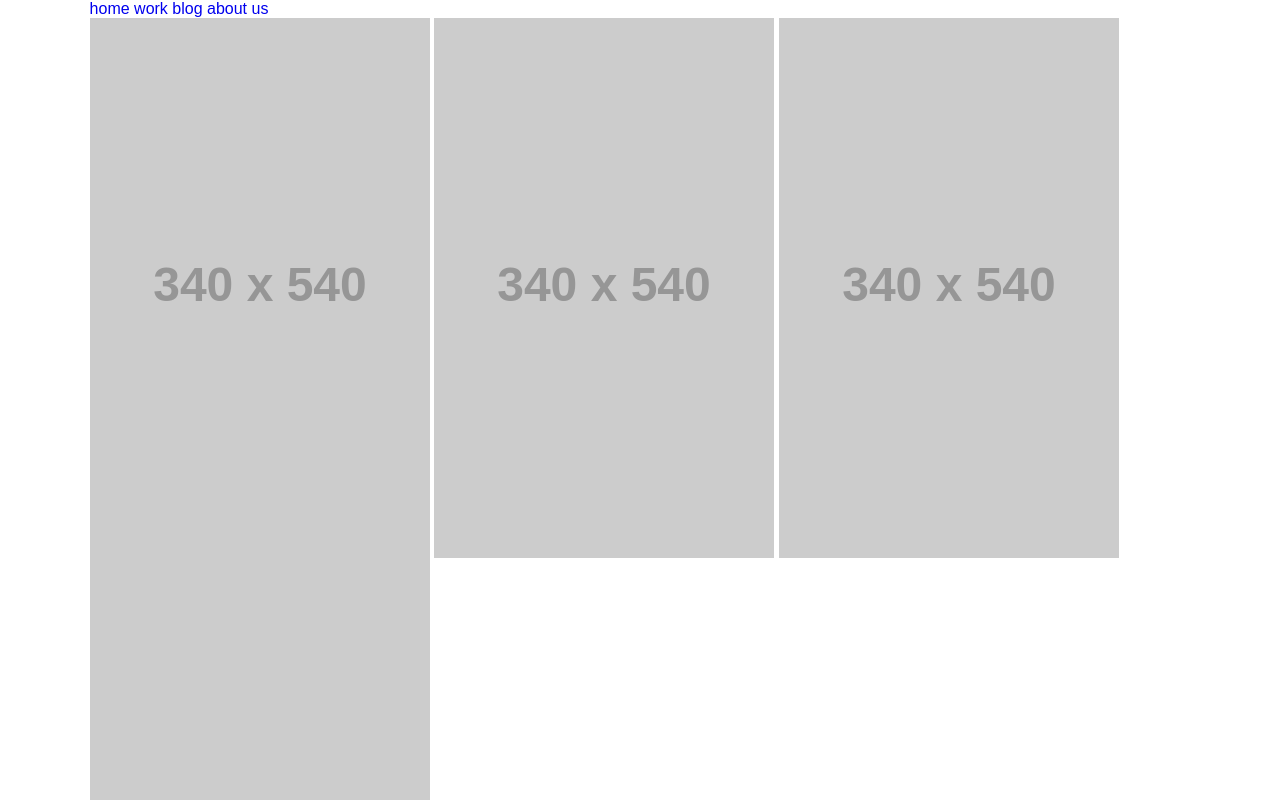
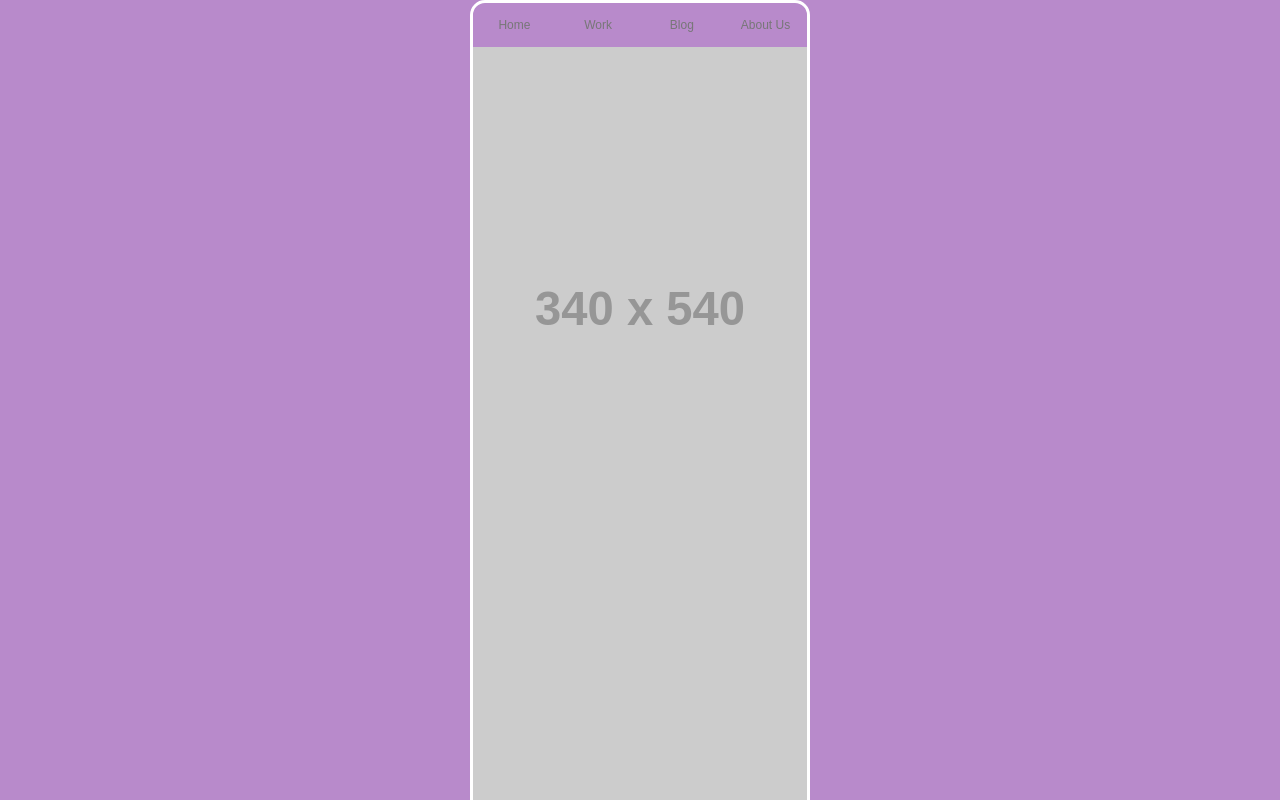
Before and after one commit to psandeepaxioned/mobile-navigation, a plain HTML site: page index.html in a window 1280 px wide. Shown: the top 800 px of the page. Drawn offline with Linux system fonts and the light colour scheme; placeholder pictures from the web are drawn by us.

Commit message:
styling on navbar

```diff
--- a/assets/css/style.css
+++ b/assets/css/style.css
@@ -100,12 +100,50 @@ li {
 /*for wrapper*/
 .wrapper {
   max-width: 1360px;
-  width: 86%;
+  width: 26.62%;
   margin: 0 auto;
 }
 /*=================================
   Header styling starts here
 =================================*/
+header{
+  background-color: #b88acb;
+  display: flex;
+  align-items: center;
+  justify-content: center;
+}
+
+.header{
+  position: relative;
+  border: 3px solid #fff;
+  border-radius: 15px;
+}
+nav ul {
+  display: flex;
+  justify-content: space-between;
+}
+
+nav li {
+  flex-basis: 25%;
+  text-align: center;
+}
+nav {
+  font-size: 12px;
+}
+nav a {
+  text-transform: capitalize;
+  color: #777777;
+  padding: 15px 0;
+  display: flex;
+  flex-direction: column;
+}
+ .home::before {
+  border-radius: 50%;
+  content: '\f015';
+  font-family: "fontAwesome";
+  font-size: 17px;
+  text-align: center;
+}
 
 
 
```
